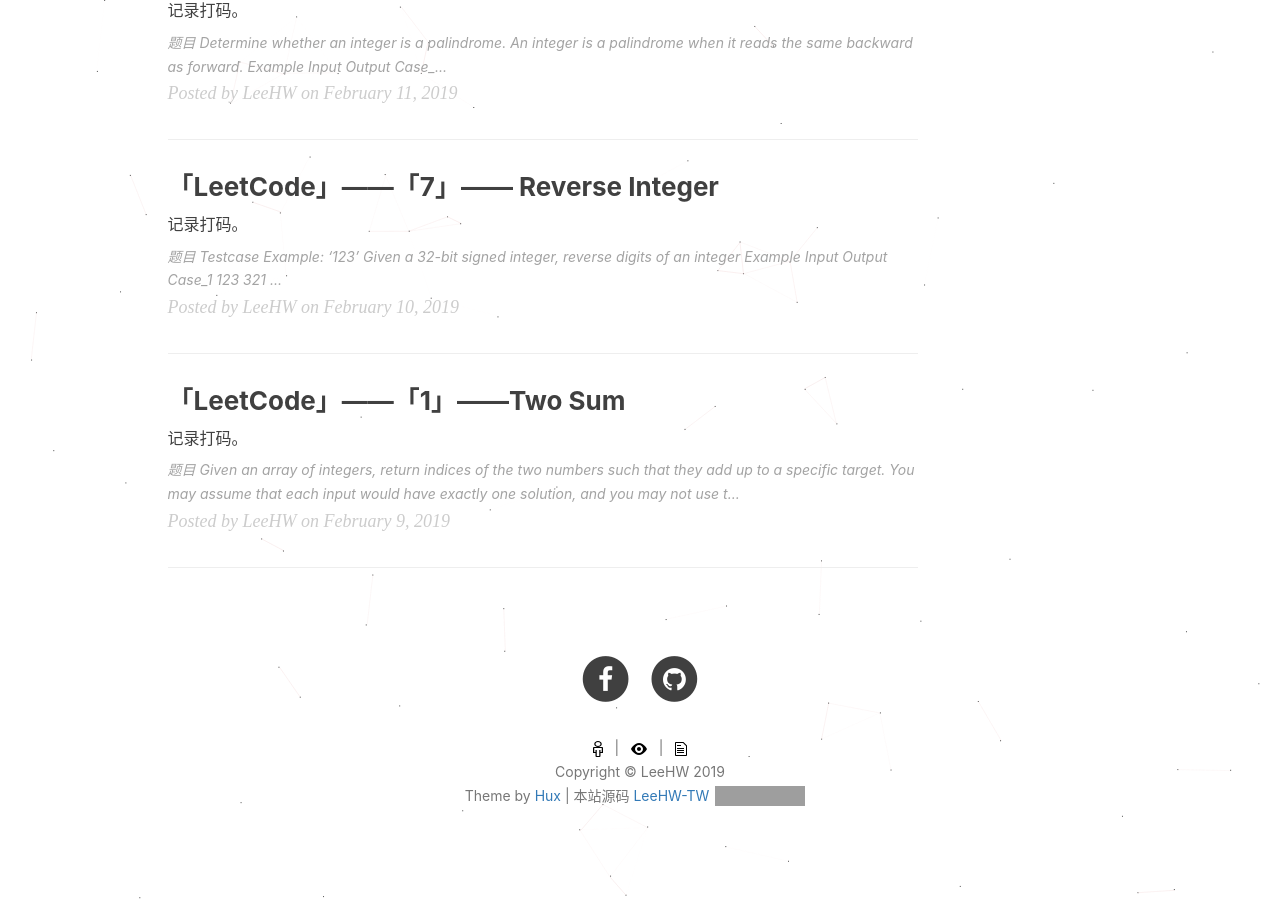
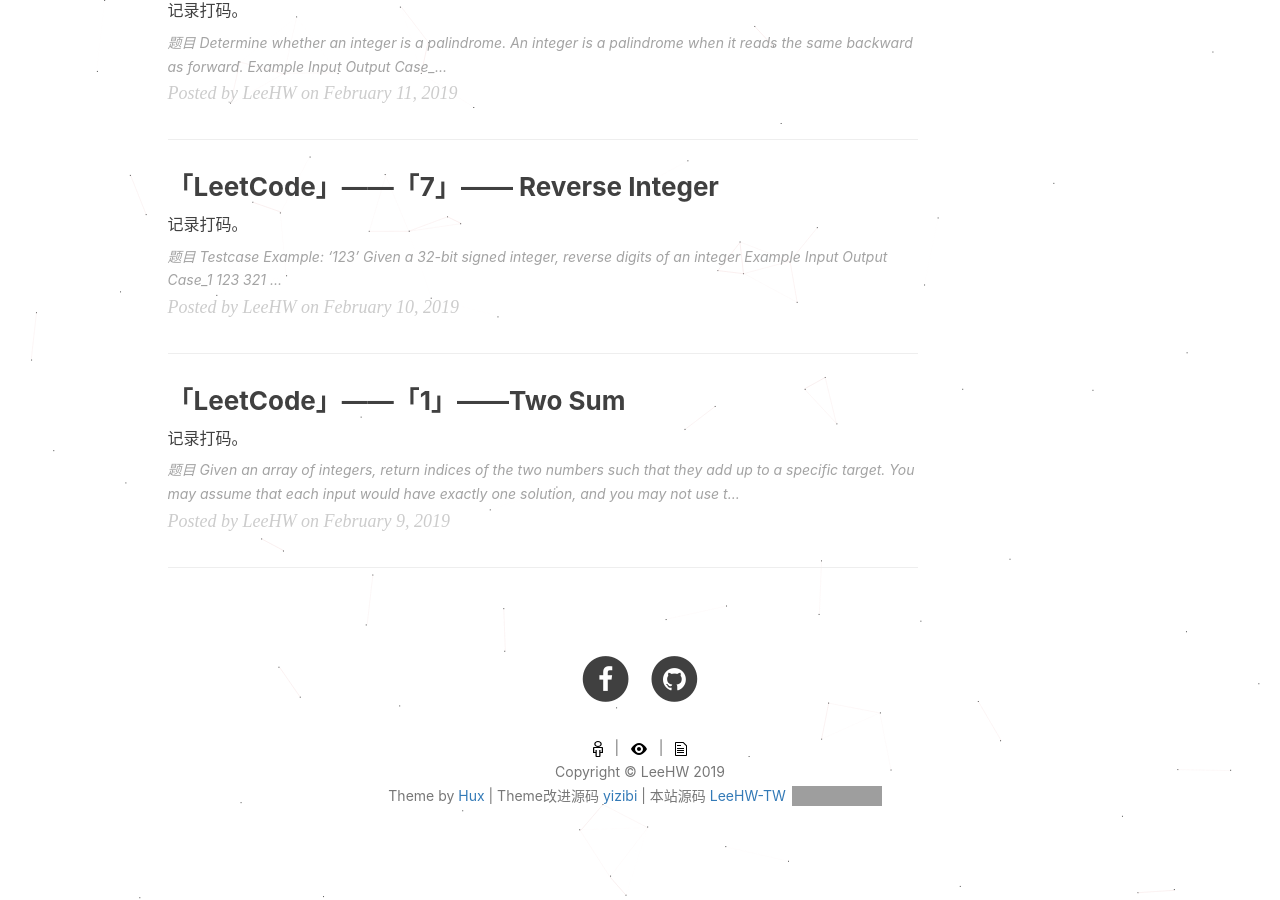
Before and after one commit to LeeHW-THU/LeeHW-TW.github.io, a Jekyll site: the page built from index.html, in a window 1280 px wide and 900 px high, scrolled down 1828 px. Built offline with Jekyll 4.4.1, drawn with Linux system fonts in a browser that asks for light colours; nearby versions of some CDN libraries; the list of posts is cut into pages by our own code; comment, search, counter and statistics services are not loaded; grey boxes are pictures that could not be loaded.

Commit message:
Update footer.html

```diff
--- a/_includes/footer.html
+++ b/_includes/footer.html
@@ -22,7 +22,7 @@
                     <br>
                     Copyright &copy; {{ site.title }} {{ site.time | date: '%Y' }}
                     <br>
-                    Theme by <a href="https://github.com/Huxpro/huxpro.github.io">Hux</a> | 本站源码 <a href="https://github.com/LeeHW-TW/LeeHW-TW.github.io">LeeHW-TW</a>
+                    Theme by <a href="https://github.com/Huxpro/huxpro.github.io">Hux</a> | Theme改进源码 <a href="https://github.com/yizibi/yizibi.github.io">yizibi</a> | 本站源码 <a href="https://github.com/LeeHW-TW/LeeHW-TW.github.io">LeeHW-TW</a>
                     <iframe
                         style="margin-left: 2px; margin-bottom:-5px;"
                         frameborder="0" scrolling="0" width="100px" height="20px"
```
